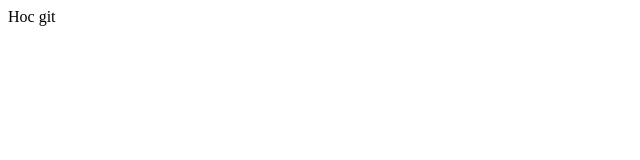
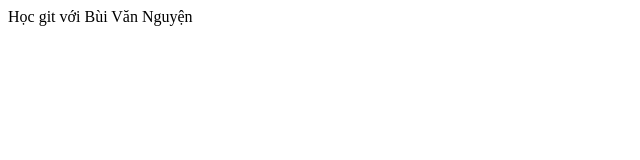
Before and after one commit to nguyentienkhoiit/testgit, a plain HTML site: page abc.html in a window 1280 px wide. Shown: the whole page, without its empty margins (0-640 px from the left). Drawn offline with Linux system fonts and the light colour scheme.

Commit message:
modifile abc.html

```diff
--- a/abc.html
+++ b/abc.html
@@ -3,6 +3,6 @@
     <title>Hoc Git</title>
   </head>
   <body>
-      Hoc git
+      Học git với Bùi Văn Nguyện
   </body>
 </html>
```
